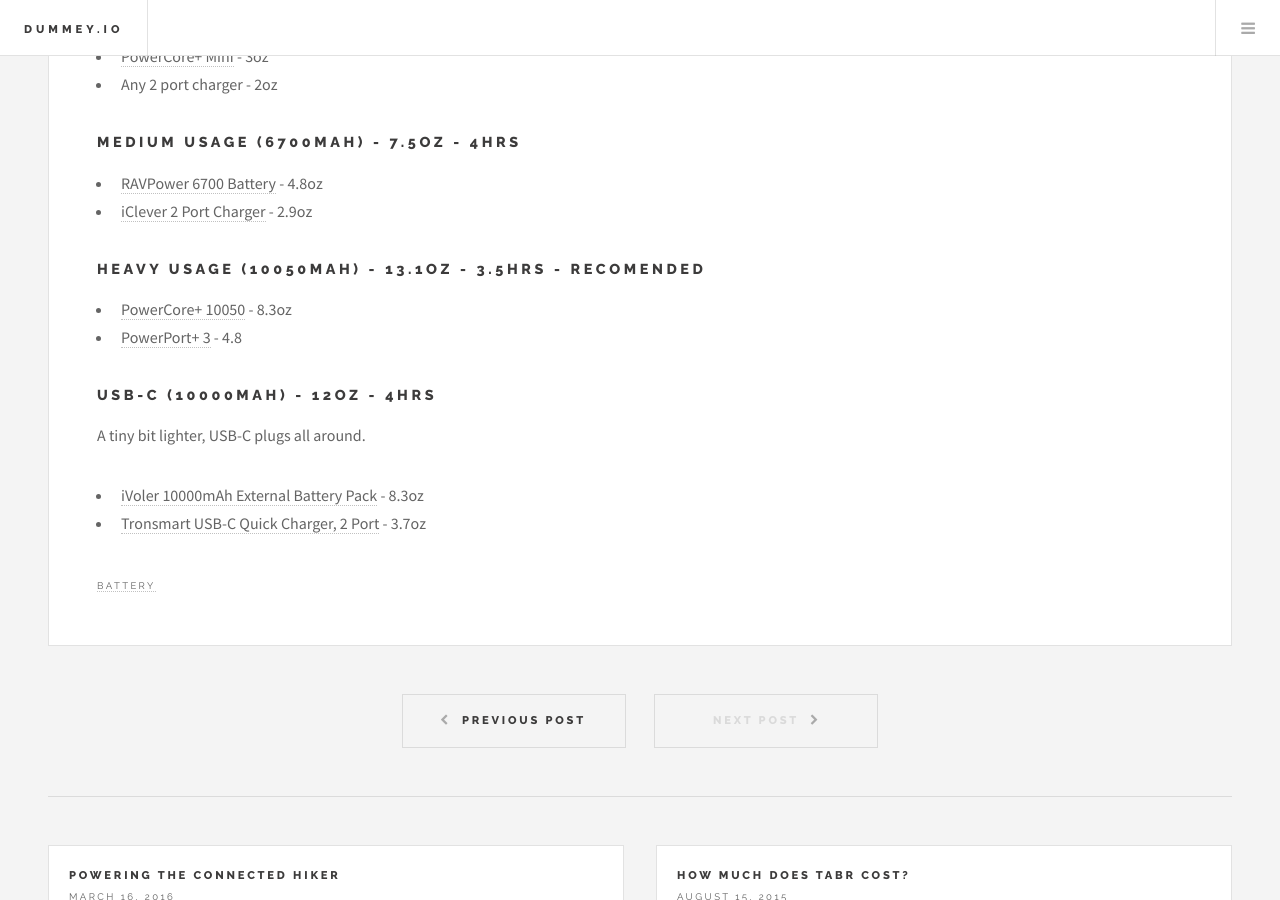
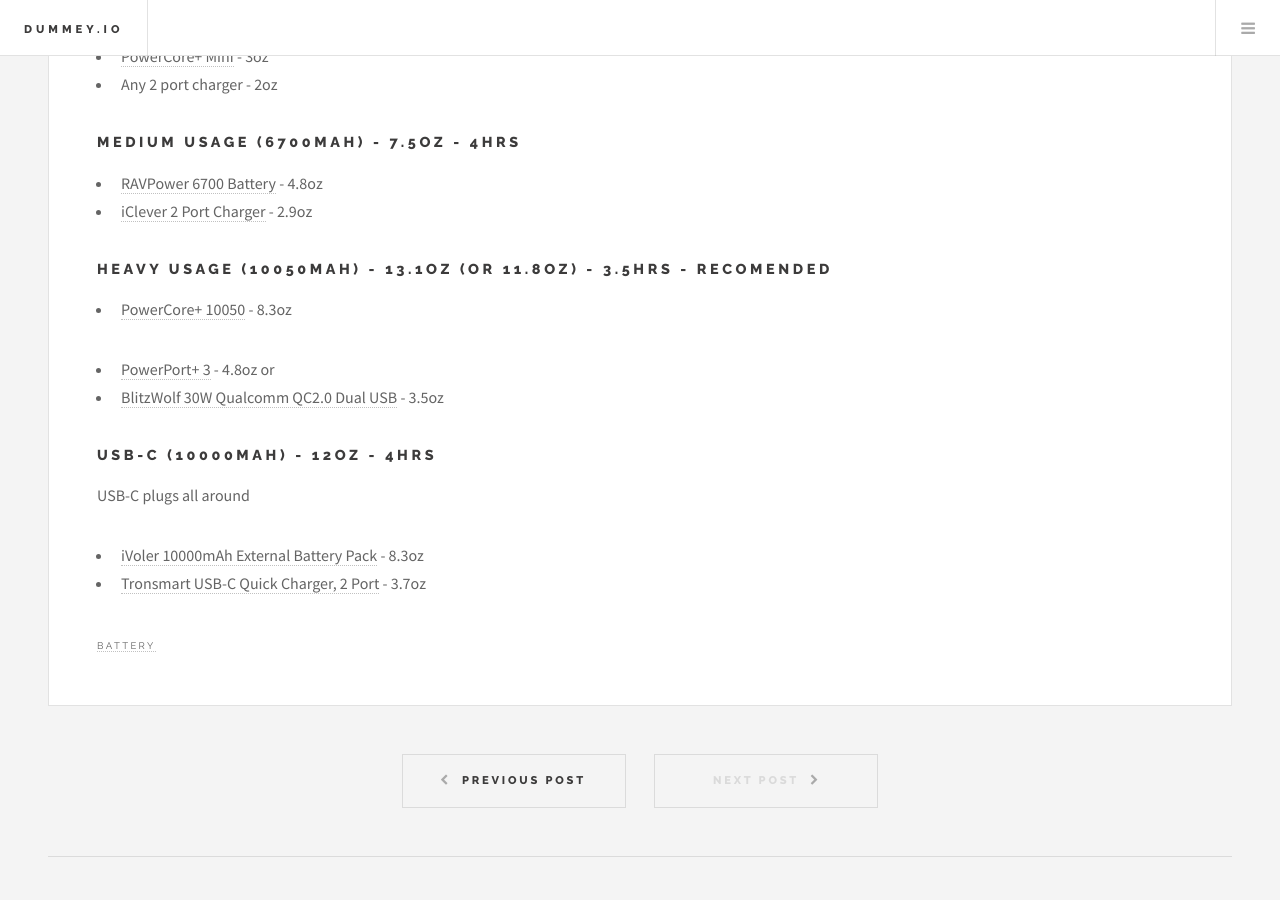
Before and after one commit to dummey/dummey.github.io, a Jekyll site: the page built from _posts/2016-03-16-powering-the-connected-hiker.md, in a window 1280 px wide and 900 px high, scrolled down 3559 px. Built offline with Jekyll 4.4.1, drawn with Linux system fonts in a browser that asks for light colours.

Commit message:
Adding 2 port qc charger option.

```diff
--- a/_posts/2016-03-16-powering-the-connected-hiker.md
+++ b/_posts/2016-03-16-powering-the-connected-hiker.md
@@ -105,13 +105,16 @@
 - [RAVPower 6700 Battery](http://www.amazon.com/Portable-RAVPower-External-Technology-Smartphones/dp/B00Y2PX4U2) - 4.8oz
 - [iClever 2 Port Charger](http://www.amazon.com/iClever-BoostCube-Technology-Blackberry-Bluetooth/dp/B00QTE09SY) - 2.9oz
 
-### Heavy Usage (10050mAh) - 13.1oz - 3.5hrs - Recomended
+### Heavy Usage (10050mAh) - 13.1oz (or 11.8oz) - 3.5hrs - Recomended
 
 - [PowerCore+ 10050](http://www.amazon.com/dp/B013HSQXZC) - 8.3oz
-- [PowerPort+ 3](http://www.amazon.com/dp/B017JSZKGY) - 4.8
+
+- [PowerPort+ 3](http://www.amazon.com/dp/B017JSZKGY) - 4.8oz
+or
+- [BlitzWolf 30W Qualcomm QC2.0 Dual USB](http://www.amazon.com/Charge-Charger-BlitzWolf-Qualcomm-Samsung/dp/B019H0JF3Q) - 3.5oz
 
 ### USB-C (10000mAh) - 12oz - 4hrs
-A tiny bit lighter, USB-C plugs all around.
+USB-C plugs all around
 
 - [iVoler 10000mAh External Battery Pack](http://www.amazon.com/iVoler-10000mAh-External-Battery-Charging/dp/B01A6HKP7E) - 8.3oz
 - [Tronsmart USB-C Quick Charger, 2 Port](http://www.amazon.com/Charger-Tronsmart-Quick-Charge-Technology/dp/B019C23ZGW) - 3.7oz
```
